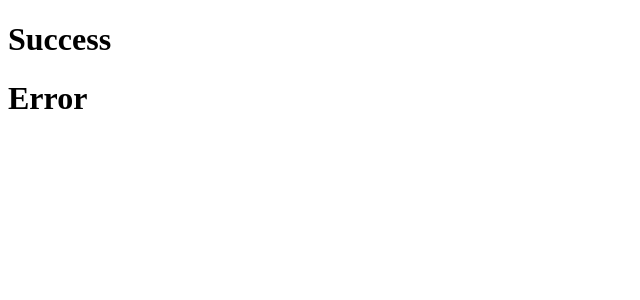
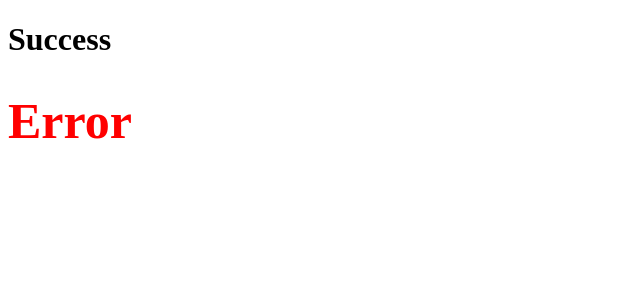
Before and after one commit to niikhlsharma/clone2, a React app: page / in a window 1280 px wide. Shown: the top 300 px of the page, without its empty margins (0-640 px from the left). Built offline with nearby package versions, Linux system fonts and the light colour scheme.

Commit message:
Update App.js

```diff
--- a/src/components/App.js
+++ b/src/components/App.js
@@ -3,13 +3,14 @@ import '../styles/App.css';
 import styles from '../styles/appStyles.module.css';
 const App = () => {
 const heading ={
+fontSize: '50px',
+  color:'red'
 
-
-}
+};
   return (
     <div id="main">
       <h1 class='success'>Success</h1>
-      <h1 id='error' >Error</h1>
+      <h1 id='error'style={heading} >Error</h1>
     </div>
   )
 }
```
